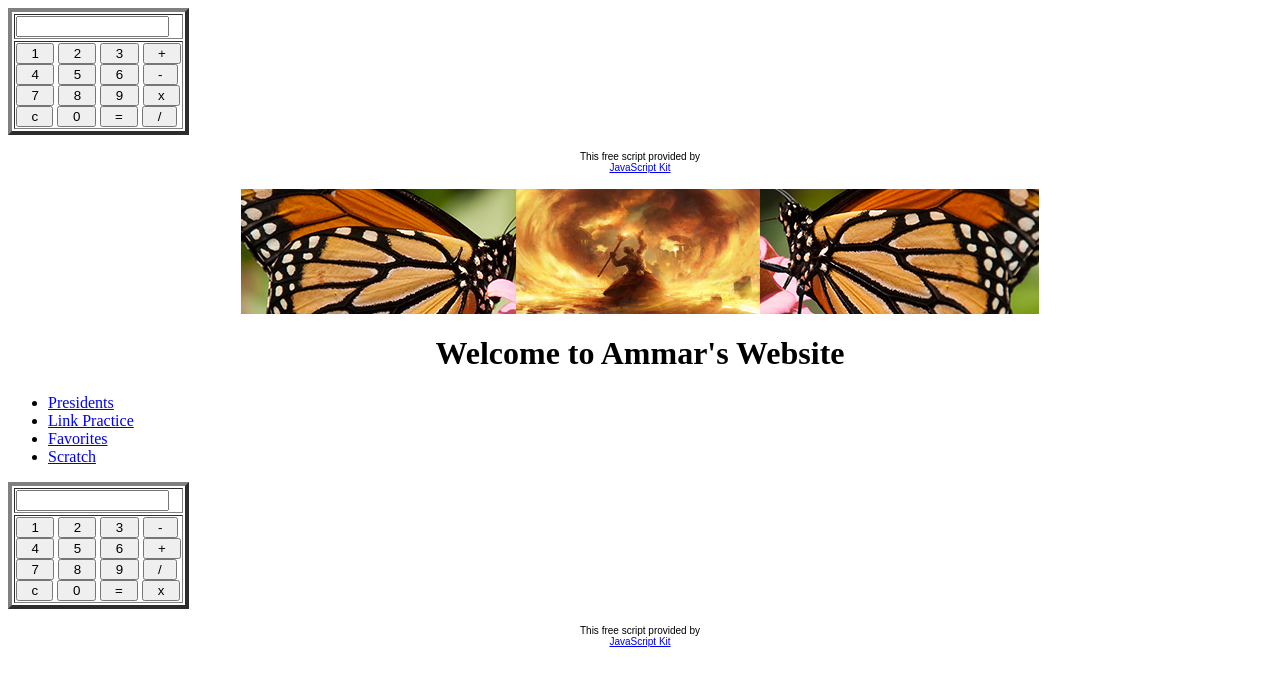
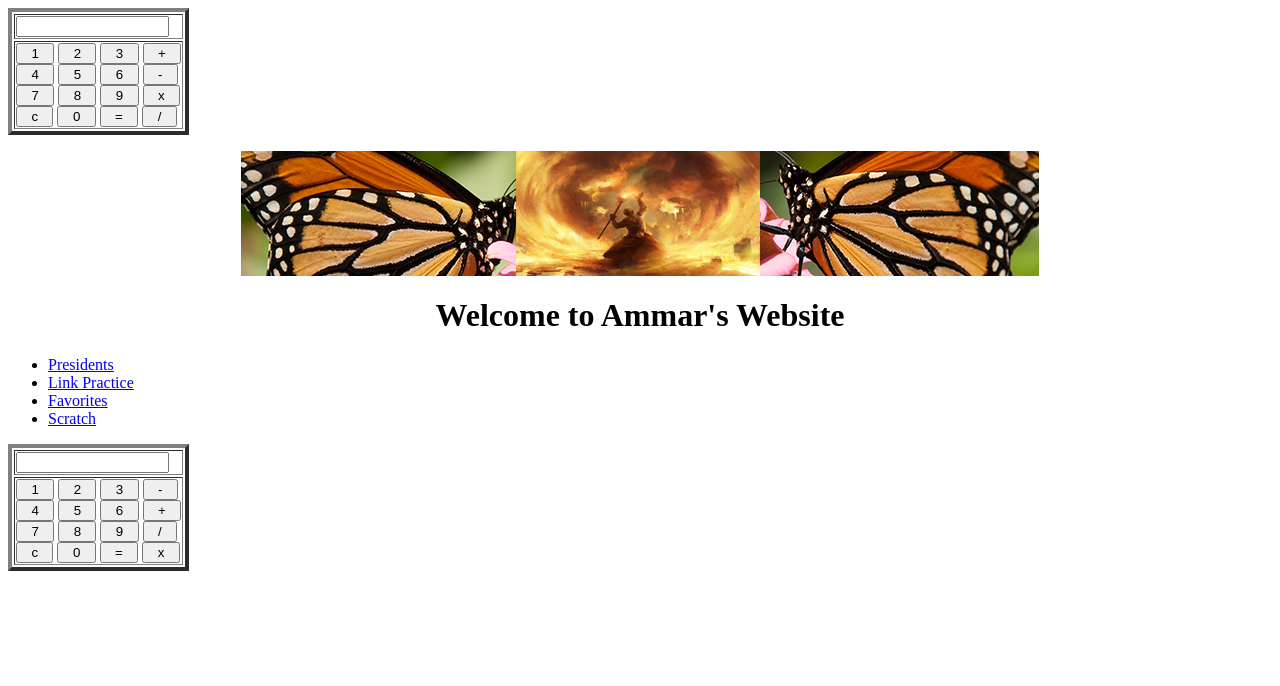
Before and after one commit to ammaralinur/AmmarAlinur, a plain HTML site: page index.html in a window 1280 px wide. Drawn offline with Linux system fonts and the light colour scheme.

Commit message:
Update index.html

```diff
--- a/index.html
+++ b/index.html
@@ -46,9 +46,7 @@
 </TABLE>
 </FORM>
 
-<p align="center"><font face="arial" size="-2">This free script provided by</font><br>
-<font face="arial, helvetica" size="-2"><a href="http://javascriptkit.com">JavaScript
-Kit</a></font></p><center>
+<center>
 	<img   src = "Graphics/masthead.png" /></center>
 	<h1 align = "center">Welcome to Ammar's Website</h1>
 	<ul>
@@ -94,9 +92,7 @@ Kit</a></font></p><center>
 </TABLE>
 </FORM>
 
-<p align="center"><font face="arial" size="-2">This free script provided by</font><br>
-<font face="arial, helvetica" size="-2"><a href="http://javascriptkit.com">JavaScript
-Kit</a></font></p>
+
 
 	</body>
 
```
